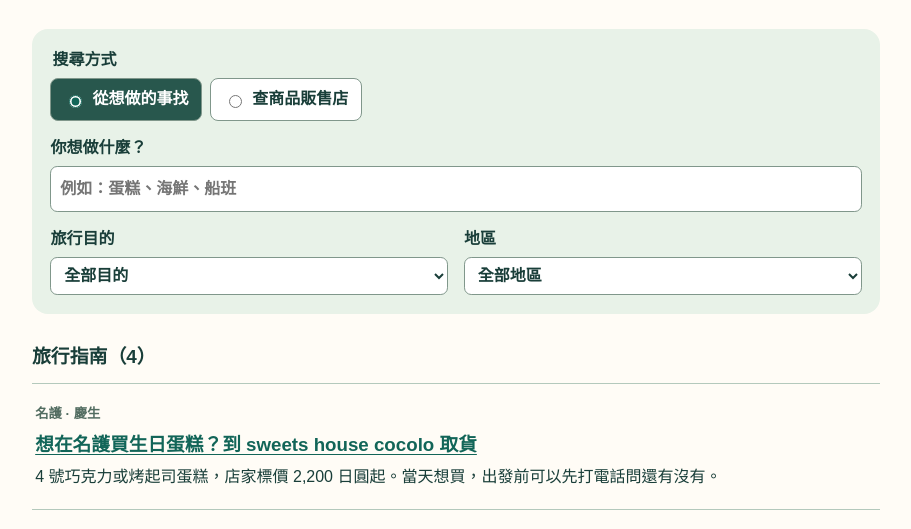
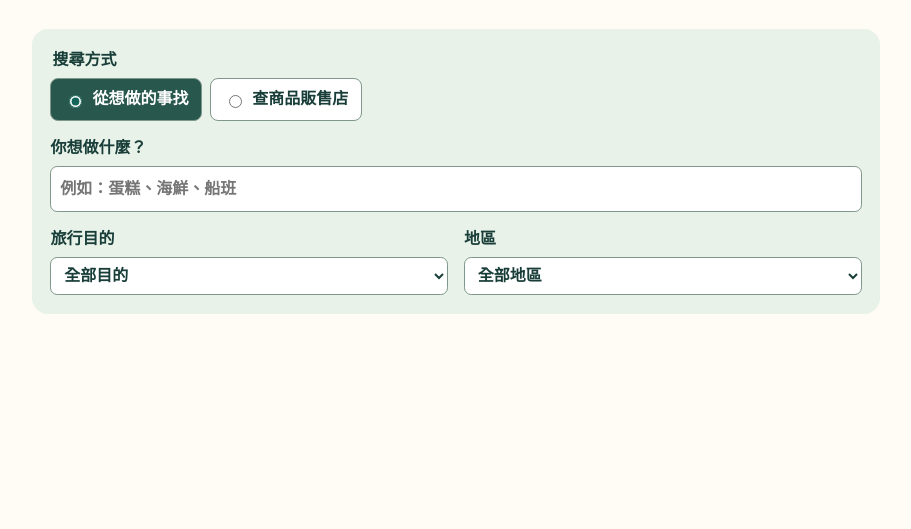
Before and after one commit to latent-bridge/okinawa-kaupue-guide-preview, a plain HTML site: page index.html in a window 1280 px wide. Shown: the part 267-796 px from the top of the page, without its empty margins (184-1095 px from the left). Drawn offline with Linux system fonts and the light colour scheme.

Commit message:
検索条件の指定前に全件が表示される問題を修正

```diff
--- a/index.html
+++ b/index.html
@@ -3,7 +3,7 @@
 <html lang="zh-Hant-TW"><head><meta charset="utf-8">
 <meta name="viewport" content="width=device-width,initial-scale=1">
 <title>想在沖繩做什麼？｜沖繩交陪</title><link rel="stylesheet" href="guides/styles.css">
-<script defer src="search.js"></script></head><body>
+<script defer src="search.js?v=0.2.1"></script></head><body>
 <header><a href="index.html">沖繩交陪</a><small>旅行指南・試閱版</small></header>
 <main><section class="hero"><div><h1>想在沖繩做什麼？</h1><p>找旅行指南，也找想買的商品在哪裡有賣。</p></div><img src="mascot-shisa.png" alt=""></section>
 <form class="controls" hidden>
@@ -14,13 +14,13 @@
 <div class="pair"><label id="purpose-field">旅行目的<select id="purpose"><option value="">全部目的</option></select></label><label>地區<select id="region"><option value="">全部地區</option></select></label></div>
 </form>
 <p id="suggestion" hidden><button type="button"></button></p>
-<h2 id="count" aria-live="polite">旅行指南</h2>
+<h2 hidden id="count" aria-live="polite">旅行指南</h2>
 <div id="empty" hidden><p></p><button type="button">清除搜尋條件</button></div>
-<div id="guide-results"><section class="result" id="cake-pickup" data-purpose="慶生" data-region="名護" data-alias="生日蛋糕 自取 外帶 ケーキ birthday 先挑口味，再問想要的日期 店家菜單的「4号」是小尺寸的整顆蛋糕，有巧克力蛋糕（ガトーショコラ）和烤起司蛋糕（ベイクドチーズケーキ）。裝飾另外計費。店內也會準備當天販售的整顆蛋糕，數量有限。 看店家的蛋糕照片和價格（日文） 怎麼訂？ 日本國內電話 0980-54-4432。店家公告寫明，預約空檔、價格和其他問題請以電話或到店詢問，目前暫停以電子郵件受理。若有指定日期，店家建議先打電話確認能否接單，再到店討論。 看店家的聯絡方式與臨時休業公告（日文） 取貨地點與時間 沖繩縣名護市大東 2-14-16，与幸コーポ 103 號。店家公告的營業時間為 11:00–18:00，週三、週日及日本國定假日公休。開車去請用專用停車位；停滿時，店家請客人打電話詢問。 店面位置 導航時可對照日文地址「名護市大東2-14-16 与幸コーポ103」。 2026 年 11 月 24 日查閱店家公開資料。取貨日的庫存、客製文字與裝飾的報價，請以店家回覆為準。"><small>名護 · 慶生</small><h3><a href="guides/cake-pickup.html">想在名護買生日蛋糕？到 sweets house cocolo 取貨</a></h3><p>4 號巧克力或烤起司蛋糕，店家標價 2,200 日圓起。當天想買，出發前可以先打電話問還有沒有。</p></section>
+<div hidden id="guide-results"><section class="result" id="cake-pickup" data-purpose="慶生" data-region="名護" data-alias="生日蛋糕 自取 外帶 ケーキ birthday 先挑口味，再問想要的日期 店家菜單的「4号」是小尺寸的整顆蛋糕，有巧克力蛋糕（ガトーショコラ）和烤起司蛋糕（ベイクドチーズケーキ）。裝飾另外計費。店內也會準備當天販售的整顆蛋糕，數量有限。 看店家的蛋糕照片和價格（日文） 怎麼訂？ 日本國內電話 0980-54-4432。店家公告寫明，預約空檔、價格和其他問題請以電話或到店詢問，目前暫停以電子郵件受理。若有指定日期，店家建議先打電話確認能否接單，再到店討論。 看店家的聯絡方式與臨時休業公告（日文） 取貨地點與時間 沖繩縣名護市大東 2-14-16，与幸コーポ 103 號。店家公告的營業時間為 11:00–18:00，週三、週日及日本國定假日公休。開車去請用專用停車位；停滿時，店家請客人打電話詢問。 店面位置 導航時可對照日文地址「名護市大東2-14-16 与幸コーポ103」。 2026 年 11 月 24 日查閱店家公開資料。取貨日的庫存、客製文字與裝飾的報價，請以店家回覆為準。"><small>名護 · 慶生</small><h3><a href="guides/cake-pickup.html">想在名護買生日蛋糕？到 sweets house cocolo 取貨</a></h3><p>4 號巧克力或烤起司蛋糕，店家標價 2,200 日圓起。當天想買，出發前可以先打電話問還有沒有。</p></section>
 <section class="result" id="cake" data-purpose="慶生" data-region="名護" data-alias="生日蛋糕 配送 外送 飯店 ホテル ケーキ birthday 先問飯店 先確認飯店能不能代收冷藏蛋糕。把訂房姓名和入住日期填進這段話，寄給飯店。 可以這樣問 ○月○日に宿泊予定の○○です。ケーキをホテルに届けてもらいたいのですが、フロントで受け取って冷蔵していただけますか？ 再聯絡蛋糕店 飯店可以代收的話，跟店家確認配送地址、日期、飯店可收件的時段和運費。若飯店無法代收，可以問店家能否在入住前到店取貨。"><small>名護 · 慶生</small><h3><a href="guides/cake.html">想在名護的飯店幫家人慶生</a></h3><p>訂蛋糕前，先問飯店能不能代收</p></section>
 <section class="result" id="ferry" data-purpose="去離島" data-region="慶良間" data-alias="船班 渡輪 高速船 座間味 那霸 泊港 台風 颱風 ferry 打開座間味村官方船班資訊（日文） 對照船票，逐項確認 公告日期和我的乘船日相同 已找到從泊港出發的船名、時間和運航狀況 若當天來回，也看過座間味出發的回程 「欠航」是停航，「運航」是行駛。如果公告日期和乘船日不同，當天出門前再確認一次。 看船名，選對碼頭 船票寫「フェリーざまみ」時，找南岸「とまりん」前的乘船處；寫「クイーンざまみ」時，找泊港北岸。先核對當天公告的船名，代船或停航時請依村役場公告。 座間味村交通指南（日文） 出發前，先認南岸和北岸 船票上的船名決定要到哪一岸。 從上方看港區，上方是北岸。這張簡圖只表示兩岸的關係。 去南岸找「とまりん」；去北岸時，向司機或路人出示「泊港北岸」。 泊港周邊地圖 地圖標示南岸的「とまりん」大樓。搭高速船時，目的地要選泊港北岸。 到了碼頭，在哪裡找船名？ 看藍線下方的日文船名。照片裡寫的是「フェリーなは」。 從碼頭面向船身的前側。這是泊港其他航線的舊照，用來示範辨認船名的位置。 把船身或登船口標示的日文和船票逐字對照。前往座間味時，請依當天公告找到自己的船。"><small>慶良間 · 去離島</small><h3><a href="guides/ferry.html">從那霸去座間味，早上怎麼看船有沒有開？</a></h3><p>找到你的船名、方向和出發日期</p></section>
 <section class="result" id="market" data-purpose="吃在地美食" data-region="那霸" data-alias="海產 水產 魚 生魚片 市場 一個人 獨旅 海鮮 想在市場挑魚請人料理？先確認攤位能否處理一人份、料理在哪裡吃，以及總共多少錢。若整尾魚太多，看看有沒有按份出售的生魚片或熟食。 想問能不能點一人份 一人分だけ注文できますか？ 想知道含料理費的總價 料理代を含めると、全部でいくらですか？ 搭配閱讀：那霸與南部指南"><small>那霸 · 吃在地美食</small><h3><a href="guides/market.html">一個人逛市場，也想吃一頓海鮮</a></h3><p>點餐前，問清楚份量和料理費</p></section></div>
-<section id="product-results"><noscript><h2>商品販售店</h2></noscript><article class="result stockist" data-region="名護" data-alias="4号 4號 ガトーショコラ chocolate 生日蛋糕 ホールケーキ">
+<section hidden id="product-results"><article class="result stockist" data-region="名護" data-alias="4号 4號 ガトーショコラ chocolate 生日蛋糕 ホールケーキ">
 <small>名護 · sweets house cocolo</small>
 <h3>4 號巧克力蛋糕 <small lang="ja">4号ガトーショコラ</small></h3>
 <p>¥2,200 起，裝飾另計</p><p>店家有販售整顆蛋糕，當日數量有限；出發前可致電確認。 <a href="tel:0980-54-4432">0980-54-4432</a></p>
@@ -32,4 +32,5 @@
 <p>¥2,200 起，裝飾另計</p><p>店家有販售整顆蛋糕，當日數量有限；出發前可致電確認。 <a href="tel:0980-54-4432">0980-54-4432</a></p>
 <p>名護市大東2-14-16 与幸コーポ103 · <a href="https://www.google.com/maps/search/?api=1&amp;query=sweets+house+cocolo+%E5%90%8D%E8%AD%B7%E5%B8%82%E5%A4%A7%E6%9D%B12-14-16+%E4%B8%8E%E5%B9%B8%E3%82%B3%E3%83%BC%E3%83%9D103">地圖</a></p>
 <footer>2026-11-24 查閱<a href="https://sweetshousecocolo.favy.jp/menus/6286">店家菜單與商品照片</a> · <a href="guides/cake-pickup.html">店家與取貨指南</a></footer></article></section>
+<noscript><style>#guide-results[hidden],#product-results[hidden]{display:block!important}</style></noscript>
 </main></body></html>
--- a/search.js
+++ b/search.js
@@ -19,7 +19,9 @@ function normalize(value) {
 }
 function refresh() {
   const shopping = form.elements.mode.value === 'products';
-  const words = normalize(query.value).split(/\s+/);
+  const keyword = normalize(query.value);
+  const hasCriteria = Boolean(keyword || region.value || (!shopping && purpose.value));
+  const words = keyword.split(/\s+/);
   const matching = item => {
     const text = normalize(item.textContent + ' ' + item.dataset.alias);
     return (!region.value || item.dataset.region === region.value) && words.every(word => text.includes(word));
@@ -28,14 +30,15 @@ function refresh() {
   const matchedGuides = guides.filter(item => matching(item) && (!purpose.value || purpose.value === item.dataset.purpose));
   for (const item of guides) item.hidden = !matchedGuides.includes(item);
   for (const item of products) item.hidden = !matchedProducts.includes(item);
-  guideGroup.hidden = shopping;
-  productGroup.hidden = !shopping;
+  guideGroup.hidden = !hasCriteria || shopping;
+  productGroup.hidden = !hasCriteria || !shopping;
   document.querySelector('#purpose-field').hidden = shopping;
   document.querySelector('#query-label').textContent = shopping ? '想找什麼商品？' : '你想做什麼？';
   query.placeholder = shopping ? '例如：起司蛋糕、ガトーショコラ、cocolo' : '例如：蛋糕、海鮮、船班';
   const count = shopping ? matchedProducts.length : matchedGuides.length;
+  document.querySelector('#count').hidden = !hasCriteria;
   document.querySelector('#count').textContent = shopping ? '商品與販售店（' + count + '）' : '旅行指南（' + count + '）';
-  empty.hidden = count > 0;
+  empty.hidden = !hasCriteria || count > 0;
   empty.querySelector('p').textContent = shopping ? '目前沒有符合條件的商品紀錄。可以換個品名或地區。' : '這組條件還沒有指南。可以換個地區或關鍵字。';
   suggestion.hidden = shopping || !query.value.trim() || !matchedProducts.length;
   suggestion.firstElementChild.textContent = '查看符合的商品與販售店（' + matchedProducts.length + '）';
```
